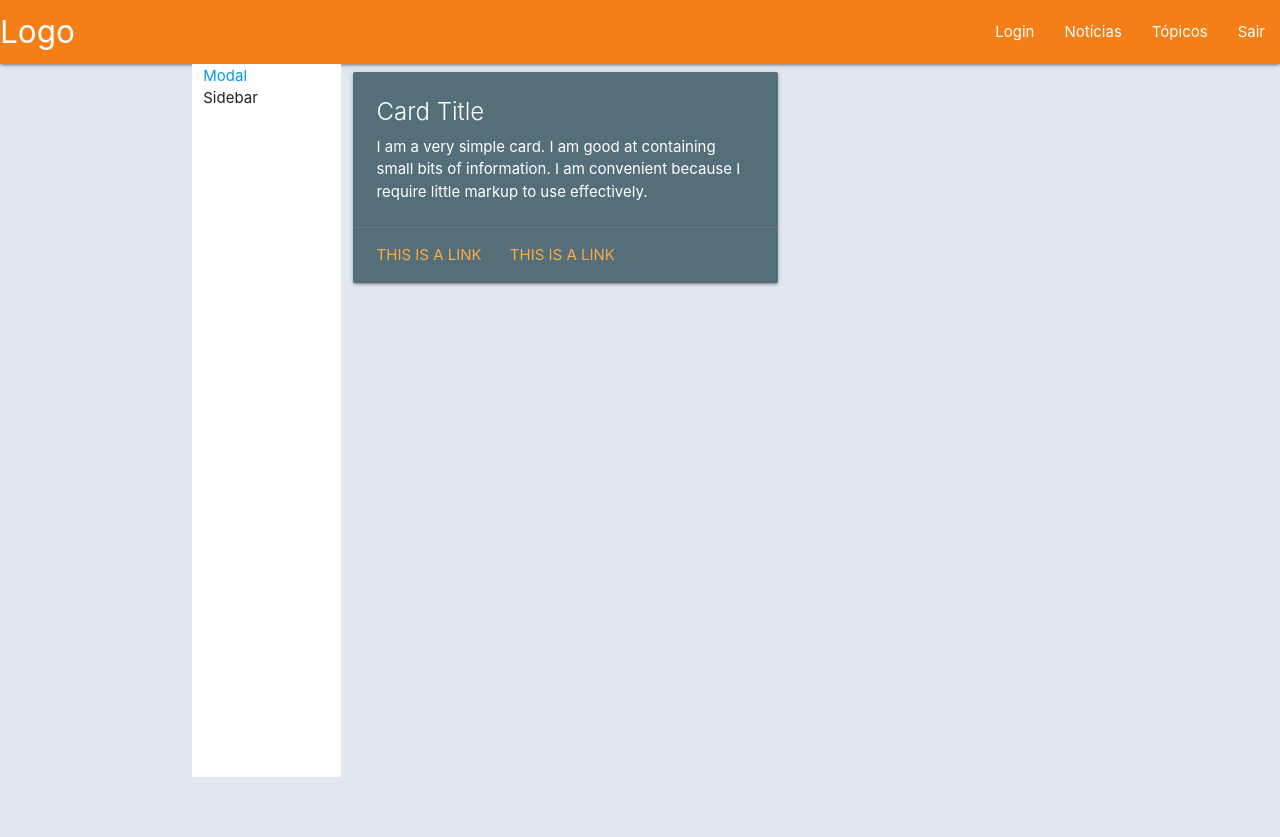
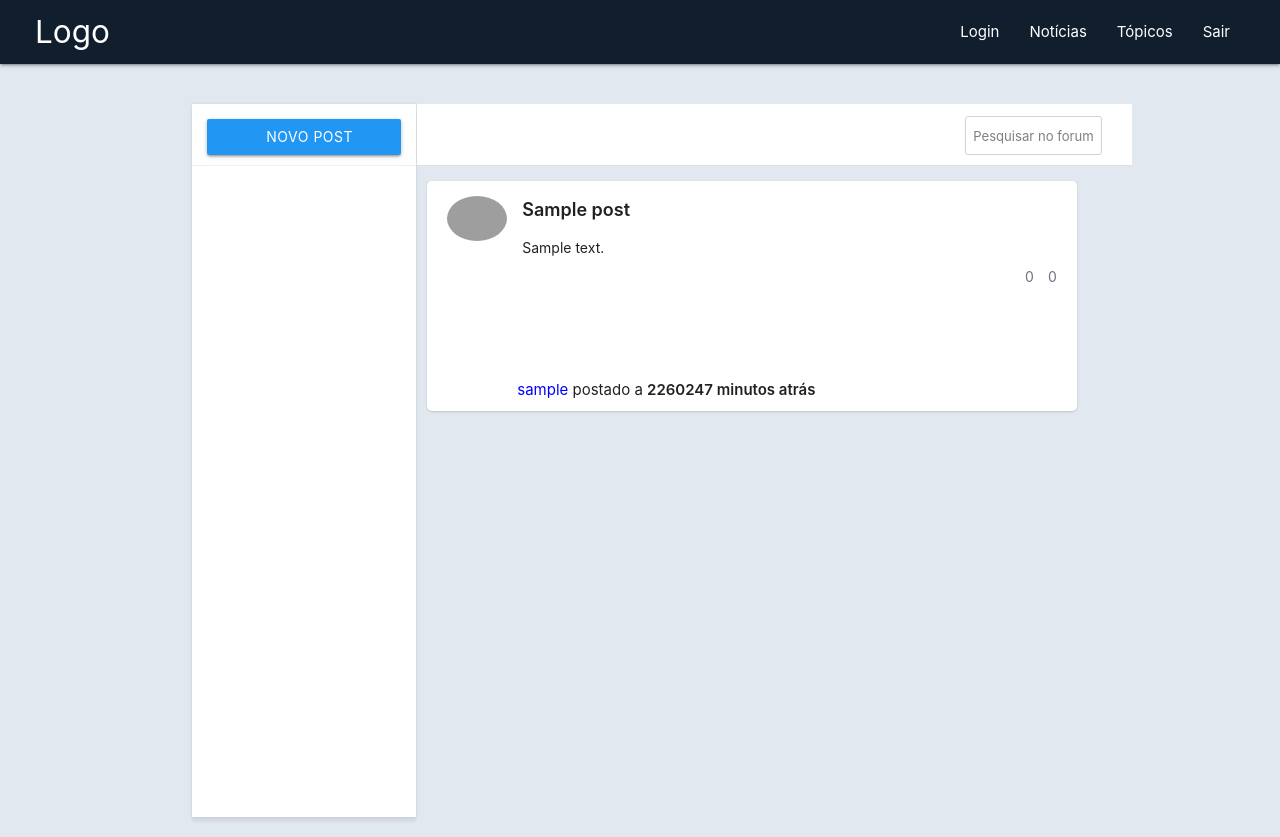
Before and after one commit to Arthurcrud/forum, a PHP site: page / in a window 1280 px wide. Before the commit the page ends 777 px from the top, so only its background shows below. Run offline with PHP 8.4, Linux system fonts and the light colour scheme; tables that the repository leaves empty or names only in its code hold one stand-in row (values such as "Sample post"); some libraries are stand-ins or nearby versions; grey boxes are pictures that could not be loaded.

Commit message:
feat: implementa posts com banco de dados

```diff
--- a/css/global.css
+++ b/css/global.css
@@ -12,11 +12,6 @@ body {
   background-color: #e2e8f0;
 }
 
-.modal-title {
-  padding: 15px;
-  color: #fff;
-}
-
 textarea {
   resize: none;
   height: 250px;
@@ -28,7 +23,7 @@ textarea::placeholder {
   font-size: 24px;
 }
 
-.sidebar {
-  background: #fff;
-  height: calc(100vh - 87px);
+img {
+  max-width: 100%;
+  display: block;
 }
--- a/css/style.css
+++ b/css/style.css
@@ -0,0 +1,140 @@
+.modal-title {
+  padding: 15px;
+  color: #fff;
+}
+
+.main-content {
+  margin-top: 15px;
+}
+
+/* Header */
+.header-container {
+  background-color: #111e2d;
+  padding: 0 35px;
+}
+
+/* Main */
+
+.main--sidebar {
+  background: #fff;
+  height: calc(100vh - 87px);
+  padding: 0 !important;
+  border-right: 0 solid rgba(0, 0, 0, 0.125);
+  box-shadow: 0 0px 3px 0 rgba(0, 0, 0, 0.1), 0 5px 2px 0 rgba(0, 0, 0, 0.06);
+}
+
+.main--sidebar__btn {
+  display: flex;
+  align-items: center;
+  justify-content: center;
+  gap: 0.75rem;
+}
+
+.main--sidebar__btn-container {
+  border-bottom: 1px solid #f0f0f0;
+  padding: 0px 15px 10px;
+}
+
+.content-header {
+  width: 110%;
+  background-color: #fff;
+  margin-left: -10px;
+  height: 100vh;
+  max-height: 62px;
+  margin-bottom: 15px;
+  padding-right: 30px;
+
+  display: flex;
+  align-items: center;
+  justify-content: flex-end;
+  border-bottom: 1px solid rgba(0, 0, 0, 0.125);
+}
+
+.content-header input {
+  max-width: 120px;
+  height: calc(1.5em + 0.5rem + 2px) !important;
+  padding: 0.25rem 0.5rem !important ;
+  font-size: 0.875rem !important ;
+  line-height: 1.5 !important ;
+  border-radius: 0.2rem !important ;
+  background-color: #fff !important ;
+  background-clip: padding-box !important ;
+  border: 1px solid #ced4da !important ;
+  margin-top: 10px !important;
+}
+
+.content-header input::placeholder {
+  color: gray;
+}
+
+.content-header input:focus {
+  box-shadow: none !important;
+}
+
+/* Posts */
+.post-container {
+  background-color: #fff;
+  border: 0 solid rgba(0, 0, 0, 0.125);
+  box-shadow: 0 1px 3px 0 rgba(0, 0, 0, 0.1), 0 1px 2px 0 rgba(0, 0, 0, 0.06);
+  border-radius: 5px;
+  position: relative;
+  padding-bottom: 40px;
+  margin-bottom: 20px;
+}
+
+.user-status-report {
+  position: absolute;
+  bottom: 10px;
+  left: 90px;
+}
+
+.post-container-content {
+  width: 100%;
+  display: flex;
+  gap: 15px;
+  padding: 15px 20px;
+  height: 100%;
+  min-height: 190px;
+  max-height: 190px;
+}
+
+.post-container .avatar img {
+  width: 60px;
+  min-width: 60px;
+  border-radius: 50%;
+}
+
+.post-container .content {
+  padding: 0;
+  flex: 1;
+  overflow: hidden;
+  text-overflow: ellipsis;
+}
+
+.post-container .content .content-title {
+  font-size: 1.2rem;
+  font-weight: 600;
+  white-space: nowrap;
+  overflow: hidden;
+  text-overflow: ellipsis;
+}
+
+.post-container .content p:last-child {
+  padding-top: 15px;
+  font-size: 14px;
+  line-height: 1.4;
+  text-overflow: ellipsis;
+}
+
+.post-container .status {
+  display: flex;
+  align-items: center;
+  gap: 12px;
+}
+
+.post-container .status p {
+  display: flex;
+  gap: 2px;
+  font-size: 14px;
+  color: #6c757d;
+}
--- a/includes/footer.php
+++ b/includes/footer.php
@@ -6,6 +6,7 @@
     var instances = M.Modal.init(elems);
   });
 </script>
+<script src="https://unpkg.com/@phosphor-icons/web"></script>
 </body>
 
 </html>
--- a/includes/header.php
+++ b/includes/header.php
@@ -7,7 +7,6 @@
   <link href="https://fonts.googleapis.com/icon?family=Material+Icons" rel="stylesheet">
   <!-- Compiled and minified CSS -->
   <link rel="stylesheet" href="https://cdnjs.cloudflare.com/ajax/libs/materialize/1.0.0/css/materialize.min.css">
-
   <!--Let browser know website is optimized for mobile-->
   <meta name="viewport" content="width=device-width, initial-scale=1.0" />
   <title>
@@ -22,6 +21,8 @@
     ?>
   </title>
   <link rel="stylesheet" href="../css/global.css">
+  <link rel="stylesheet" href="../css/style.css">
+
 </head>
 
 <body>
--- a/includes/message.php
+++ b/includes/message.php
@@ -2,13 +2,13 @@
 
 if (isset($_SESSION['message'])) {
 ?>
-  <script>
+  <!-- <script>
     window.onload = function() {
       M.toast({
         html: '<?php echo $_SESSION['message']; ?>',
         classes: "rounded teal"
       });
     }
-  </script>
+  </script> -->
 <?php
 }
--- a/index.php
+++ b/index.php
@@ -6,7 +6,7 @@ include_once "php_actions/db_connection.php";
 
 <header>
 	<nav>
-		<div class="nav-wrapper yellow darken-4 px-4">
+		<div class="nav-wrapper px-4 header-container">
 			<a href="#" class="brand-logo">Logo</a>
 			<ul id="nav-mobile" class="right hide-on-med-and-down">
 				<li><a href="login.php">Login</a></li>
@@ -21,27 +21,72 @@ include_once "php_actions/db_connection.php";
 	<?php
 	$sql = "SELECT * FROM POSTS";
 	$result = mysqli_query($connect, $sql);
+	?>
+	<div class="row" style="margin-top:40px">
+		<div class="col s3 main--sidebar">
+			<!-- Modal Trigger -->
+			<div class="main--sidebar__btn-container">
+				<a class="waves-effect waves-light modal-trigger btn blue main--sidebar__btn" style="width:100%; margin-top:15px;" href="#modal1">
+					<i class="ph-bold ph-plus"></i>
+					<span>
+						Novo Post
+					</span>
+				</a>
+			</div>
 
-	?>
-	<div class="row">
-		<div class="col s2 sidebar">
-			<!-- Modal Trigger -->
-			<a class="waves-effect waves-light modal-trigger" href="#modal1">Modal</a>
+		</div>
+		<div class="col s9">
+			<div class="content-header">
+				<input type="text" name="" id="" placeholder="Pesquisar no forum">
+			</div>
+			<?php
+			$sql = "SELECT
+			posts.*,
+			users.username,
+			TIMESTAMPDIFF(MINUTE, posts.created_at, NOW()) AS minutes
+			FROM
+					posts
+			INNER JOIN
+					users ON posts.user_id = users.id";
 
-			<p>Sidebar</p>
-		</div>
-		<div class="col s10 m6">
-			<div class="card blue-grey darken-1">
-				<div class="card-content white-text">
-					<span class="card-title">Card Title</span>
-					<p>I am a very simple card. I am good at containing small bits of information.
-						I am convenient because I require little markup to use effectively.</p>
+			$resultado = mysqli_query($connect, $sql);
+			while ($dados = mysqli_fetch_array($resultado)) {
+			?>
+				<div class="post-container">
+					<div class="post-container-content">
+						<div class="avatar">
+							<span>
+								<img src="https://bootdey.com/img/Content/avatar/avatar1.png" alt="">
+							</span>
+						</div>
+						<div class="content">
+							<p class="content-title"><?php echo $dados['title'] ?></p>
+							<p><?php echo $dados['content'] ?></p>
+						</div>
+						<div class="status">
+							<p>
+								<span>
+									<i class="ph ph-eye"></i>
+								</span>
+								<span>
+									0
+								</span>
+							</p>
+							<p>
+								<span>
+									<i class="ph ph-chat-circle"></i>
+								</span>
+								<span>
+									0
+								</span>
+							</p>
+						</div>
+					</div>
+					<p class="user-status-report"><span style="color:blue"><?php echo $dados['username'] ?></span> postado a <span style="font-weight:600;"><?php echo $dados['minutes']?> minutos atrás</span></p>
 				</div>
-				<div class="card-action">
-					<a href="#">This is a link</a>
-					<a href="#">This is a link</a>
-				</div>
-			</div>
+			<?php
+			} ?>
+
 		</div>
 	</div>
 </main>
@@ -58,7 +103,7 @@ include_once "php_actions/db_connection.php";
 			<textarea name="" id="" cols="60" rows="40" name="content" placeholder="Escreva sua postagem..."></textarea>
 		</div>
 		<div class="modal-footer">
-			<button class="modal-close waves-effect waves-green btn-flat">Enviar</button>
+			<button class="modal-close waves-effect waves-green btn blue">Enviar</button>
 			<!-- <a href="postagem_criar.php" class="modal-close waves-effect waves-green btn-flat">Criar</a> -->
 		</div>
 	</form>
```
Also changed, not shown: postagem_altera.php (+2 -5 lines), postagem_salvar.php (+10 -12 lines).
